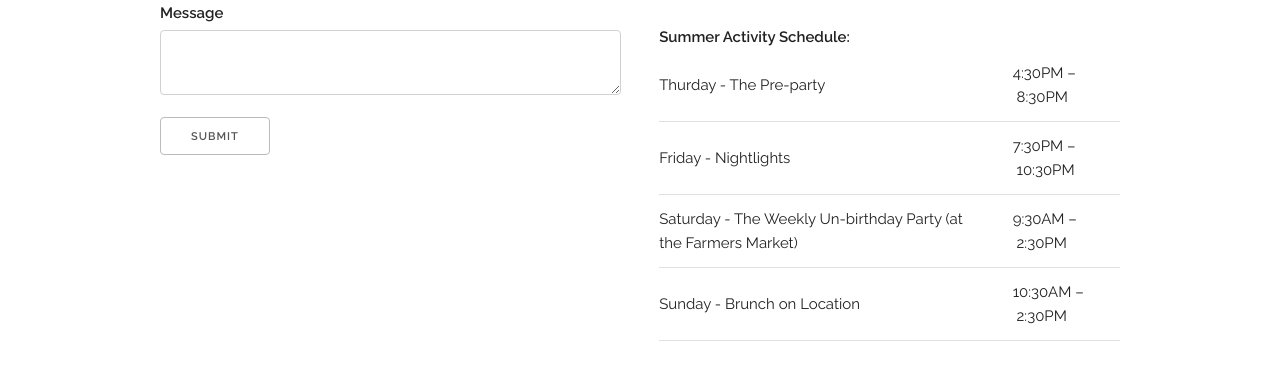
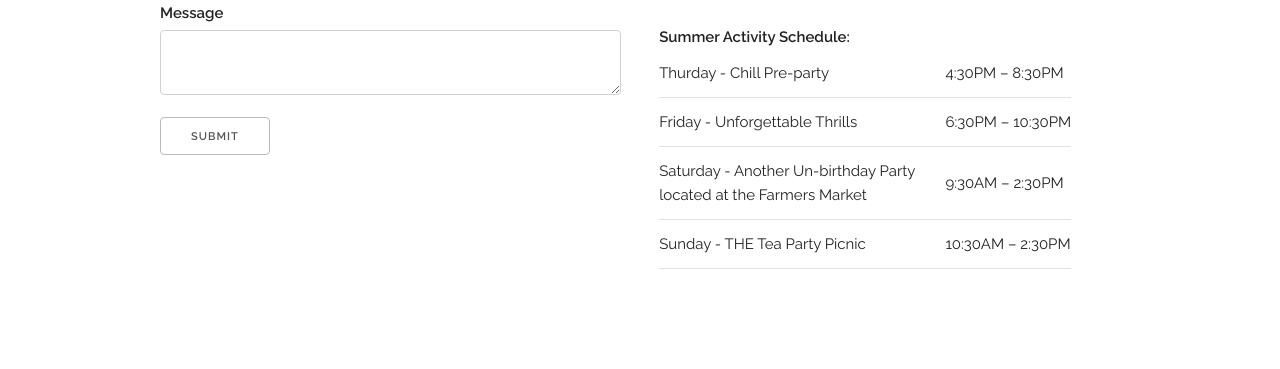
Before and after one commit to bonkersbakery/mastery, a plain HTML site: page TealBowTieProject/index.html in a window 1280 px wide. Shown: the part 2477-2846 px from the top of the page. Drawn offline with nearby package versions, Linux system fonts and the light colour scheme; files whose address does not match are found by name.

Commit message:
Update index.html

```diff
--- a/TealBowTieProject/index.html
+++ b/TealBowTieProject/index.html
@@ -131,19 +131,20 @@
               <b>Summer Activity Schedule:</b>
               <table>
                 <tr>
-                  <td>Thurday - The Pre-party</td>
+                  <td>Thurday - Chill Pre-party</td>
                   <td>4:30PM&nbsp–&nbsp8:30PM</td>
                 </tr>
                 <tr>
-                  <td>Friday - Nightlights</td>
-                  <td>7:30PM&nbsp–&nbsp10:30PM</td>
+                  <td>Friday - Unforgettable Thrills</td>
+                  <td>6:30PM&nbsp–&nbsp10:30PM</td>
                 </tr>
                 <tr>
-                  <td>Saturday - The Weekly Un-birthday Party (at the Farmers Market)</td>
+                  <td>Saturday - Another Un-birthday Party
+		  <br>located at the Farmers Market</br></td>
                   <td>9:30AM&nbsp–&nbsp2:30PM</td>
                 </tr>
                 <tr>
-                  <td>Sunday - Brunch on Location</td>
+                  <td>Sunday - THE Tea Party Picnic</td>
                   <td>10:30AM&nbsp–&nbsp2:30PM</td>
                 </tr>
                 </ul>
```
